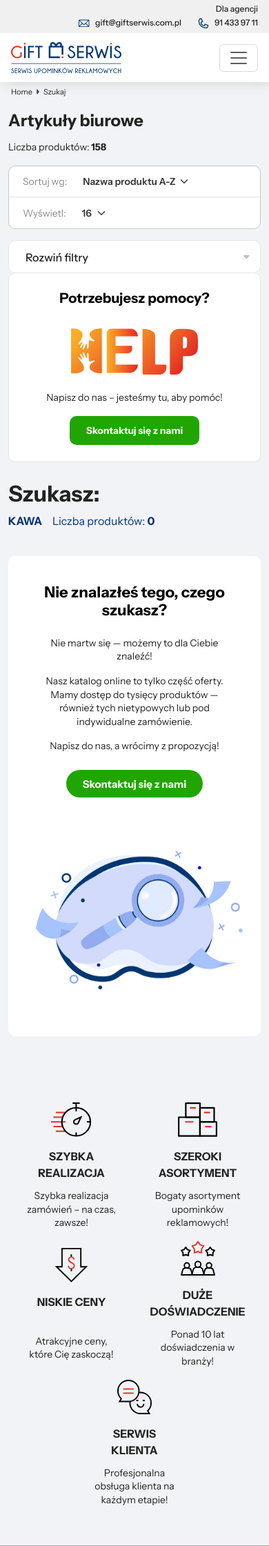
After one commit to goldipl/GIFT-SERWIS, a PHP site: page /not-found.php in a window 390 px wide. The commit adds this page. Shown: the top 2241 px of the page at 69% size. Run offline with PHP 8.4, Linux system fonts and the light colour scheme.

Commit message:
Add category not found page and styles
- Created a new `category_not_found.php` component to display a message when no products are found in a specific category.
- Implemented a new `not-found.php` page to serve as the main template for the "not found" scenario, including necessary headers, footers, and scripts.
- Added SCSS styles in `_category_not_found.scss` to style the not found message, including responsive design adjustments.

```diff
--- /dev/null
+++ b/components/category/category_not_found.php
@@ -0,0 +1,23 @@
+<div class="not-found">
+    <h2 class="not-found-title">Szukasz:</h2>
+    <div class="finding-box">
+        <div class="finding-box-slots">
+            <strong>KAWA</strong>
+        </div>
+        <div class="finding-box-quantity">
+            <span>Liczba produktów: <strong>0</strong></span>
+        </div>
+    </div>
+    <div class="not-found-box">
+        <div class="not-found-box-text">
+            <h3>Nie znalazłeś tego, czego szukasz?</h3>
+            <p>Nie martw się — możemy to dla Ciebie znaleźć!</p>
+            <p>Nasz katalog online to tylko część oferty. Mamy dostęp do tysięcy produktów — również tych nietypowych lub pod indywidualne zamówienie.</p>
+            <p>Napisz do nas, a wrócimy z propozycją!</p>
+            <a href="" class="contact-btn">Skontaktuj się z nami</a>
+        </div>
+        <div class="not-found-box-img">
+            <img src="./assets/img/category/not-found.jpg" alt="Nie znalazłeś tego, czego szukasz?" width="385" height="258">
+        </div>
+    </div>
+</div>
--- /dev/null
+++ b/not-found.php
@@ -0,0 +1,57 @@
+<!DOCTYPE html>
+<html lang="pl">
+    <head>
+        <meta charset="UTF-8">
+        <meta http-equiv="X-UA-Compatible" content="IE=edge">
+        <meta name="viewport" content="width=device-width, initial-scale=1.0">
+        <title>GiftSerwis - Nie znalazłeś tego, czego szukasz?</title>
+        <link rel="shortcut icon" href="./assets/icons/favicon.ico" type="image/x-icon">
+        <link rel="stylesheet" href="./css/bootstrap.min.css" crossorigin="anonymous">
+        <link rel="stylesheet" href="./css/select2.min.css" />
+        <link rel="stylesheet" href="./scss/main.css">
+    </head>
+    <body>
+        <header>
+            <?php include "./components/common/topbar.php"; ?>
+            <?php include "./components/common/nav.php"; ?>
+        </header>
+        <main id="main-wrapper">
+            <div class="breadcrumbs container">
+                <ul>
+                    <li class="breadcrumb-item">
+                        <a href="./index.php">Home</a>
+                    </li>
+                    <li class="breadcrumb-item">
+                        <span>Szukaj</span>
+                    </li>
+                </ul>
+            </div>
+            <div class="category-wrapper">
+                <div class="container category-top-menu">
+                    <?php include "./components/category/category_top_seo_text.php"; ?>
+                    <?php include "./components/category/category_top_filters.php"; ?>
+                </div>
+                <div class="container">
+                    <aside class="category-wrapper__left">
+                        <?php include "./components/category/category_left_filters.php"; ?>
+                        <?php include "./components/category/category_left_helpbox.php"; ?>
+                    </aside>
+                    <div class="category-wrapper__right">
+                        <?php include "./components/category/category_not_found.php"; ?>
+                    </div>
+                </div>
+            </div>
+            <?php include "./components/main_page/info_section.php"; ?>
+        </main>
+        <footer>
+            <?php include "./components/common/footer.php"; ?>
+        </footer>
+        <script src="./js/jquery.min.js"></script>
+        <script src="./js/popper.min.js"></script>
+        <script src="./js/bootstrap.bundle.min.js" crossorigin="anonymous"></script>
+        <script src="./js/bootbox.min.js"></script>
+        <script src="./js/select2.min.js"></script>
+        <script src="./js/script.js"></script>
+        <script src="./js/category/show_menu.js"></script>
+    </body>
+</html>
--- /dev/null
+++ b/scss/category/_category_not_found.scss
@@ -0,0 +1,124 @@
+.not-found {
+  &-title {
+    font-weight: 700;
+    font-size: 32px;
+    line-height: 136%;
+    color: $text_color;
+    margin: 0 0 6px 0;
+  }
+  .finding-box {
+    display: flex;
+    flex-direction: row;
+    justify-content: flex-start;
+    align-items: center;
+    margin: 0 0 37px 0;
+    gap: 15px;
+    &-slots {
+      display: inline-flex;
+      flex-wrap: wrap;
+      gap: 15px;
+      strong {
+        font-weight: 700;
+        font-size: 16px;
+        line-height: 160%;
+        color: $main-color;
+      }
+    }
+    &-quantity {
+      span {
+        font-weight: 400;
+        font-size: 16px;
+        line-height: 160%;
+        color: $main-color;
+        strong {
+          font-weight: 700;
+        }
+      }
+    }
+  }
+  &-box {
+    display: flex;
+    flex-direction: row;
+    justify-content: space-between;
+    align-items: center;
+    background-color: $white;
+    padding: 64px;
+    gap: 24px;
+    border-radius: 10px;
+    margin: 0 0 32px 0;
+    width: 100%;
+    height: max-content;
+    @media (max-width: 1200px) {
+      padding: 40px;
+    }
+    @media (max-width: 760px) {
+      flex-direction: column;
+      justify-content: center;
+    }
+    &-text {
+      h3 {
+        font-weight: 700;
+        font-size: 22px;
+        line-height: 120%;
+        color: $black;
+        margin: 0 0 40px 0;
+        @media (max-width: 760px) {
+          text-align: center;
+          margin: 0 0 24px 0;
+        }
+      }
+      p {
+        font-weight: 400;
+        font-size: 16px;
+        line-height: 140%;
+        color: $text_color;
+        margin: 0 0 24px 0;
+        @media (max-width: 1200px) {
+          font-size: 14px;
+        }
+        @media (max-width: 760px) {
+          text-align: center;
+          margin: 0 0 16px 0;
+        }
+      }
+      .contact-btn {
+        all: unset;
+        display: flex;
+        justify-content: center;
+        align-items: center;
+        width: 370px;
+        height: 50px;
+        background-color: $green;
+        color: $white;
+        cursor: pointer;
+        font-weight: 700;
+        font-size: 18px;
+        line-height: 1;
+        border-radius: 20px;
+        &:hover {
+          background-color: darken($green, 10%);
+        }
+        @media (max-width: 1200px) {
+          font-size: 15px;
+          height: 40px;
+          padding: 0 24px;
+          width: max-content;
+        }
+        @media (max-width: 760px) {
+          margin: 24px auto;
+        }
+      }
+    }
+    &-img {
+      width: 100%;
+      img {
+        object-fit: contain;
+        width: 100%;
+        min-width: 385px;
+        @media (max-width: 1200px) {
+          min-width: 300px;
+        }
+      }
+    }
+  }
+}
--- a/scss/main.scss
+++ b/scss/main.scss
@@ -48,5 +48,6 @@
 @import "./category/category_top_seo_text";
 @import "./category/category_bottom_seo_text";
 @import "./category/category_left_helpbox";
+@import "./category/category_not_found";
 
 @import "./catalogs/catalogs";
```
Also changed, not shown: assets/img/category/not-found.jpg (added), scss/main.css, 1 other file.
